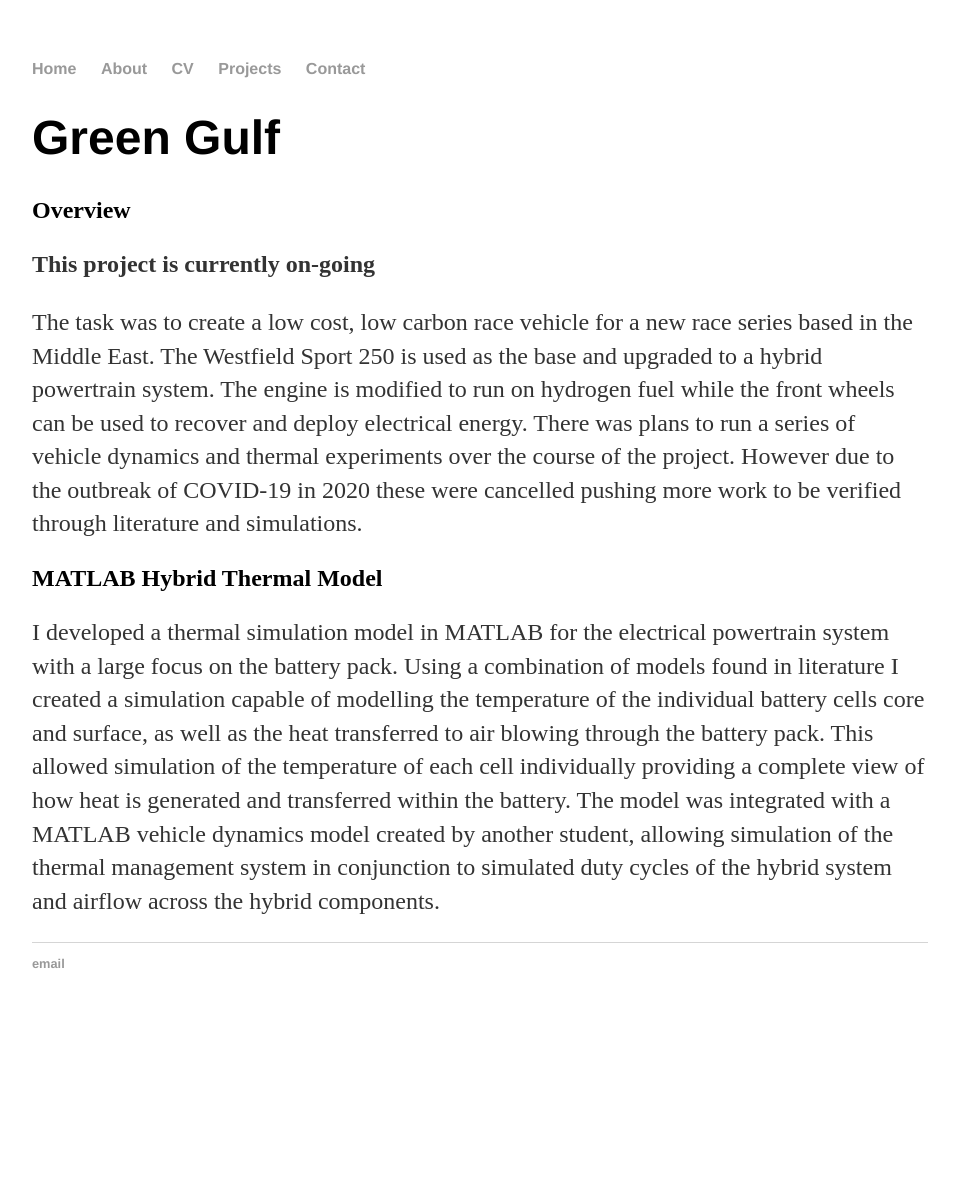
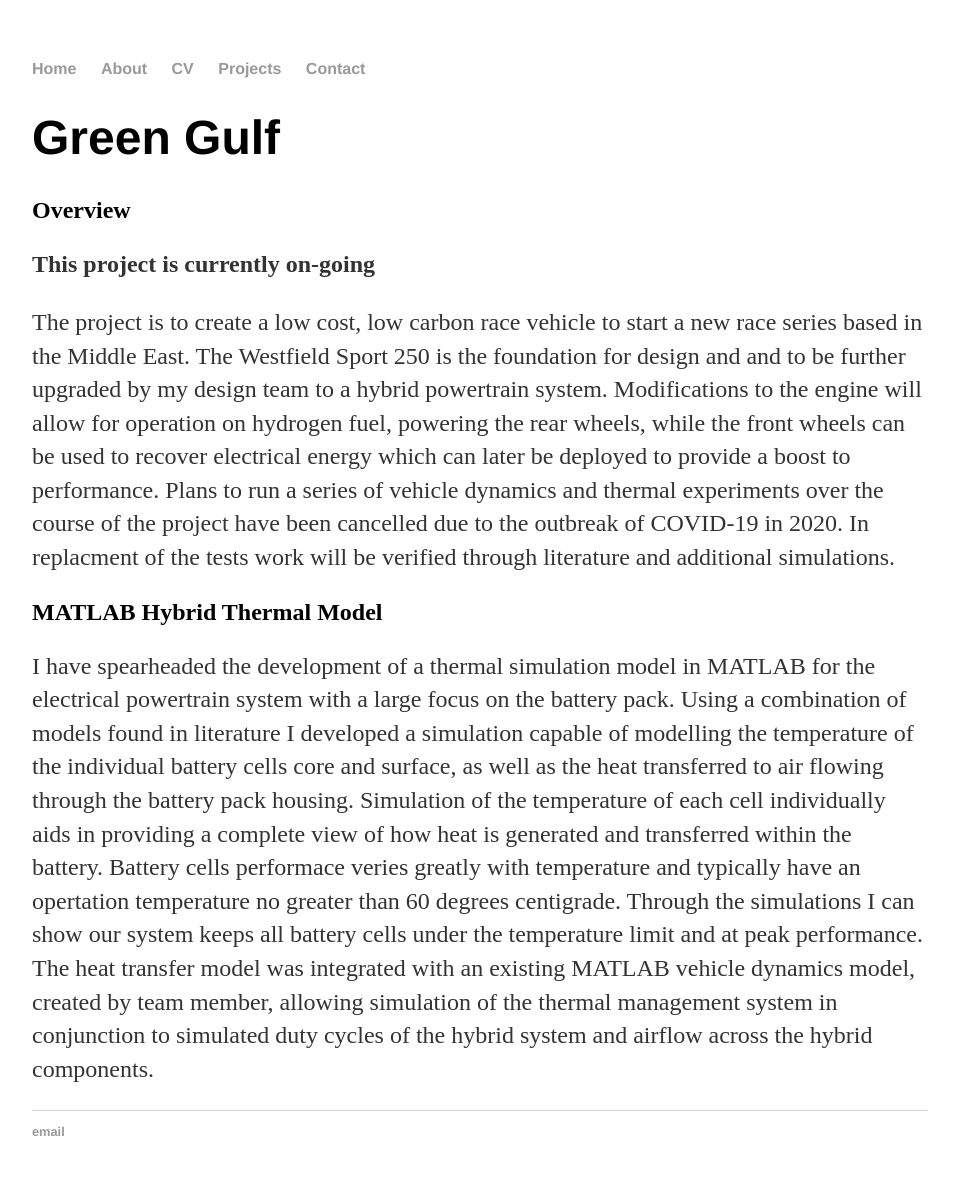
Before and after one commit to Bill371/Bill371.github.io, a Jekyll site: the page built from Projects/GreenGulf/index.html, in a window 1280 px wide. Shown: the whole page, without its empty margins (160-1119 px from the left). Built offline with Jekyll 4.4.1, drawn with Linux system fonts in a browser that asks for light colours; before the commit the page ends 1031 px from its top, so only the background shows below that.

Commit message:
Update index.html

```diff
--- a/Projects/GreenGulf/index.html
+++ b/Projects/GreenGulf/index.html
@@ -7,24 +7,28 @@ title: Green Gulf
 <h2>Overview</h2>
 <p><B> This project is currently on-going</B></p>
 <p>
-  The task was to create a low cost, low carbon race vehicle for a new race series
-  based in the Middle East. The Westfield Sport 250 is used as the base and upgraded
-  to a hybrid powertrain system. The engine is modified to run on hydrogen fuel
-  while the front wheels can be used to recover and deploy electrical energy. There
-  was plans to run a series of vehicle dynamics and thermal experiments over the course
-  of the project. However due to the outbreak of COVID-19 in 2020 these were cancelled
-  pushing more work to be verified through literature and simulations.
+  The project is to create a low cost, low carbon race vehicle to start a new race series
+  based in the Middle East. The Westfield Sport 250 is the foundation for design and
+  and to be further upgraded by my design team to a hybrid powertrain system. Modifications
+  to the engine will allow for operation on hydrogen fuel, powering the rear wheels,
+  while the front wheels can be used to recover electrical energy which can later be deployed
+  to provide a boost to performance. Plans to run a series of vehicle dynamics and thermal
+  experiments over the course of the project have been cancelled due to the outbreak of COVID-19 in 2020.
+  In replacment of the tests work will be verified through literature and additional simulations.
 </p>
 
 <h2>MATLAB Hybrid Thermal Model</h2>
 <p>
-  I developed a thermal simulation model in MATLAB for the electrical powertrain system
+  I have spearheaded the development of a thermal simulation model in MATLAB for the electrical powertrain system
   with a large focus on the battery pack. Using a combination of models found in literature
-  I created a simulation capable of modelling the temperature of the individual battery
-  cells core and surface, as well as the heat transferred to air blowing through the battery
-  pack. This allowed simulation of the temperature of each cell individually providing a
-  complete view of how heat is generated and transferred within the battery. The model was
-  integrated with a MATLAB vehicle dynamics model created by another student, allowing
-  simulation of the thermal management system in conjunction to simulated duty cycles of
-  the hybrid system and airflow across the hybrid components.
+  I developed a simulation capable of modelling the temperature of the individual battery
+  cells core and surface, as well as the heat transferred to air flowing through the battery
+  pack housing. Simulation of the temperature of each cell individually aids in providing a
+  complete view of how heat is generated and transferred within the battery. Battery cells
+  performace veries greatly with temperature and typically have an opertation temperature no greater
+  than 60 degrees centigrade. Through the simulations I can show our system keeps all battery cells
+  under the temperature limit and at peak performance.
+  The heat transfer model was integrated with an existing MATLAB vehicle dynamics model,
+  created by team member, allowing simulation of the thermal management system in conjunction to
+  simulated duty cycles of the hybrid system and airflow across the hybrid components.
 </p>
```
